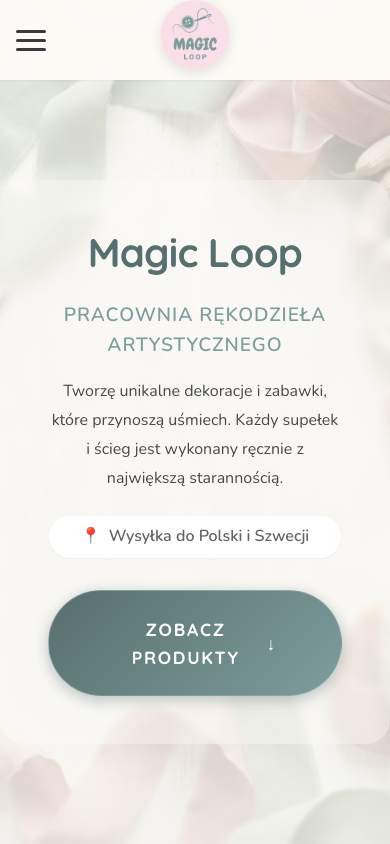
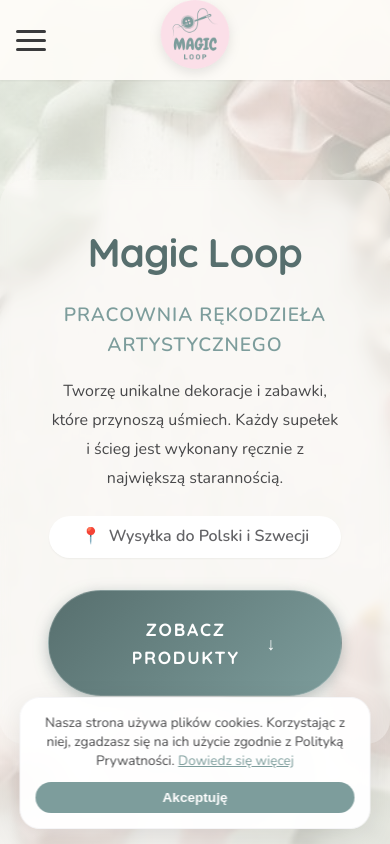
Before and after one commit to webpdesigneu-code/Magic-Loop, a Next.js app: page / in a window 390 px wide. Shown: the top 844 px of the page. Built offline with nearby package versions, Linux system fonts and the light colour scheme.

Commit message:
Implement cookie consent, privacy policy, and password toggle

```diff
--- a/app/layout.tsx
+++ b/app/layout.tsx
@@ -1,6 +1,7 @@
 import type { Metadata } from "next";
 import "./globals.css";
 import { LanguageProvider } from "@/lib/i18n";
+import CookieConsent from "@/components/CookieConsent";
 
 export const metadata: Metadata = {
   title: "Magic Loop | Unikalne produkty ręcznie robione",
@@ -29,6 +30,7 @@
       <body>
         <LanguageProvider>
           {children}
+          <CookieConsent />
         </LanguageProvider>
       </body>
     </html>
--- /dev/null
+++ b/components/CookieConsent.module.css
@@ -0,0 +1,83 @@
+.wrapper {
+    position: fixed;
+    bottom: 20px;
+    left: 50%;
+    transform: translateX(-50%);
+    width: 90%;
+    max-width: 600px;
+    background: rgba(255, 255, 255, 0.95);
+    backdrop-filter: blur(10px);
+    padding: 15px 25px;
+    border-radius: 50px;
+    box-shadow: 0 10px 30px rgba(0, 0, 0, 0.1);
+    z-index: 9999;
+    animation: slideUp 0.5s ease-out;
+    border: 1px solid var(--color-gray-100);
+}
+
+.container {
+    display: flex;
+    align-items: center;
+    justify-content: space-between;
+    gap: 20px;
+}
+
+.text {
+    font-size: 0.85rem;
+    color: var(--color-gray-700);
+    margin: 0;
+    line-height: 1.4;
+}
+
+.link {
+    color: var(--color-primary);
+    text-decoration: underline;
+    font-weight: 500;
+}
+
+.button {
+    background: var(--color-primary);
+    color: white;
+    border: none;
+    padding: 8px 20px;
+    border-radius: 20px;
+    font-size: 0.85rem;
+    font-weight: 600;
+    cursor: pointer;
+    white-space: nowrap;
+    transition: all 0.2s;
+}
+
+.button:hover {
+    background: var(--color-secondary);
+    transform: translateY(-1px);
+}
+
+@keyframes slideUp {
+    from {
+        transform: translate(-50%, 100%);
+        opacity: 0;
+    }
+    to {
+        transform: translate(-50%, 0);
+        opacity: 1;
+    }
+}
+
+@media (max-width: 768px) {
+    .wrapper {
+        bottom: 15px;
+        border-radius: 20px;
+        padding: 15px;
+    }
+
+    .container {
+        flex-direction: column;
+        text-align: center;
+        gap: 12px;
+    }
+
+    .button {
+        width: 100%;
+    }
+}
--- /dev/null
+++ b/components/CookieConsent.tsx
@@ -0,0 +1,41 @@
+'use client';
+
+import { useState, useEffect } from 'react';
+import Link from 'next/link';
+import { useTranslation } from '@/lib/i18n';
+import styles from './CookieConsent.module.css';
+
+export default function CookieConsent() {
+    const [isVisible, setIsVisible] = useState(false);
+    const { t } = useTranslation();
+
+    useEffect(() => {
+        const consent = localStorage.getItem('magicloop-cookie-consent');
+        if (!consent) {
+            setIsVisible(true);
+        }
+    }, []);
+
+    const acceptCookies = () => {
+        localStorage.setItem('magicloop-cookie-consent', 'true');
+        setIsVisible(false);
+    };
+
+    if (!isVisible) return null;
+
+    return (
+        <div className={styles.wrapper}>
+            <div className={styles.container}>
+                <p className={styles.text}>
+                    {t('cookies.text')}{' '}
+                    <Link href="/privacy-policy" className={styles.link}>
+                        {t('cookies.policy')}
+                    </Link>
+                </p>
+                <button onClick={acceptCookies} className={styles.button}>
+                    {t('cookies.button')}
+                </button>
+            </div>
+        </div>
+    );
+}
--- a/components/Footer.tsx
+++ b/components/Footer.tsx
@@ -35,6 +35,7 @@
                 <div className={styles.bottom}>
                     <p>
                         © {currentYear} Magic Loop. {t('footer.rights')}.
+                        <a href="/privacy-policy" style={{ marginLeft: '10px', textDecoration: 'underline', color: 'inherit', fontSize: '0.85rem' }}>{t('footer.privacyPolicy')}</a>
                         <a href="/admin" style={{ marginLeft: '10px', textDecoration: 'none', opacity: 0.5 }} title="Admin Panel">🔒</a>
                     </p>
                     <p style={{ marginTop: '5px', fontSize: '0.85rem', opacity: 0.8 }}>
--- a/locales/pl.json
+++ b/locales/pl.json
@@ -81,7 +81,16 @@
     "contact": "Kontakt",
     "email": "Email",
     "rights": "Wszelkie prawa zastrzeżone",
-    "handmade": "Produkty wykonane ręcznie z ❤️"
+    "handmade": "Produkty wykonane ręcznie z ❤️",
+    "privacyPolicy": "Polityka prywatności"
+  },
+  "cookies": {
+    "text": "Nasza strona używa plików cookies. Korzystając z niej, zgadzasz się na ich użycie zgodnie z Polityką Prywatności.",
+    "button": "Akceptuję",
+    "policy": "Dowiedz się więcej"
+  },
+  "privacy": {
+    "title": "Polityka Prywatności i Cookies"
   },
   "admin": {
     "title": "Panel administracyjny",
--- a/locales/se.json
+++ b/locales/se.json
@@ -81,7 +81,16 @@
         "contact": "Kontakt",
         "email": "E-post",
         "rights": "Alla rättigheter förbehållna",
-        "handmade": "Produkter handgjorda med ❤️"
+        "handmade": "Produkter handgjorda med ❤️",
+        "privacyPolicy": "Integritetspolicy"
+    },
+    "cookies": {
+        "text": "Denna webbplats använder cookies för att ge dig den bästa användarupplevelsen.",
+        "button": "Jag accepterar",
+        "policy": "Läs mer"
+    },
+    "privacy": {
+        "title": "Integritetspolicy & Cookies"
     },
     "admin": {
         "title": "Adminpanel",
```
Also changed, not shown: app/admin/admin.module.css (+32 -0 lines), app/admin/page.tsx (+14 -5 lines), app/privacy-policy/page.tsx (added, +89 -0 lines).
